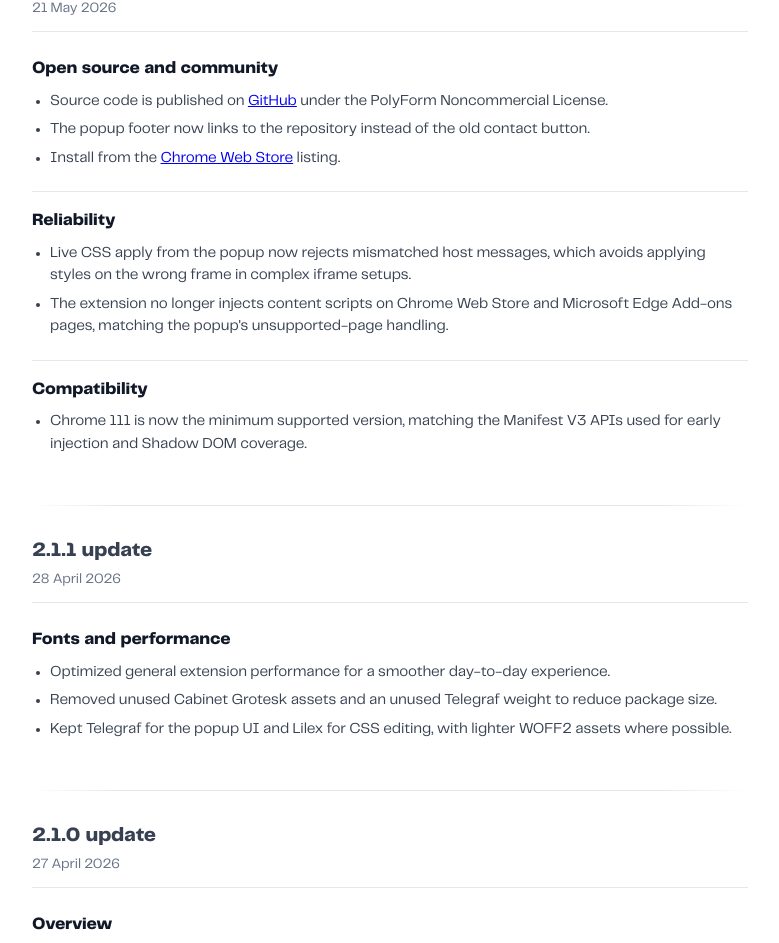
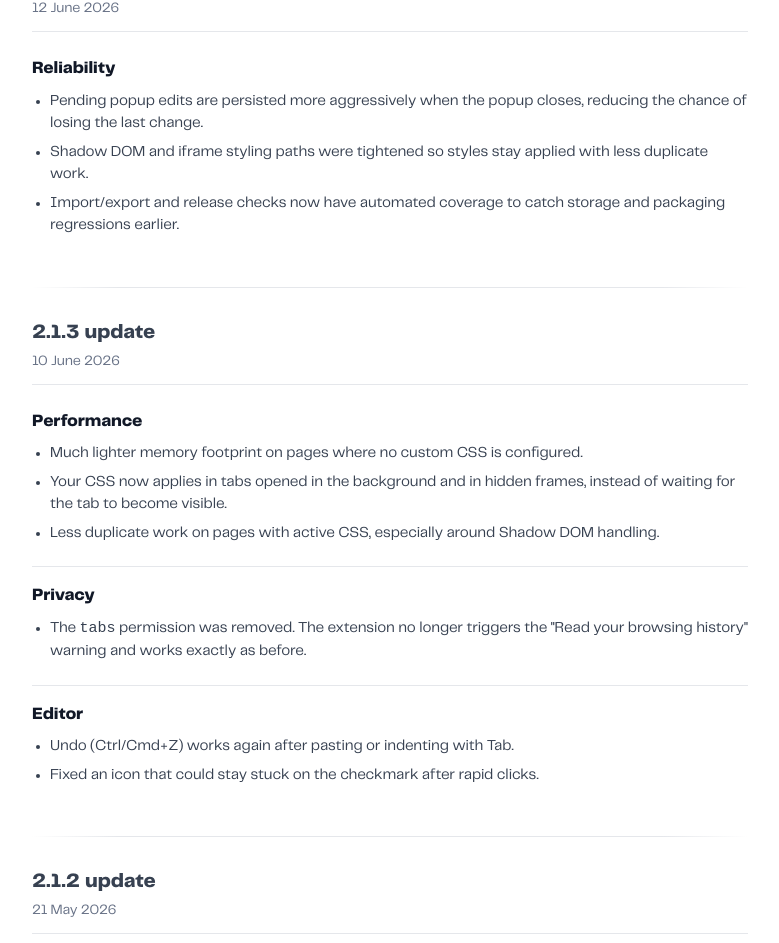
Before and after one commit to DailyXplorer/custom-css-injector, a browser extension: page whats-new.html in a window 1280 px wide. Shown: the part 146-1089 px from the top of the page, without its empty margins (250-1029 px from the left). Drawn offline with Linux system fonts and the light colour scheme.

Commit message:
Prepare 2.1.4 release

```diff
--- a/whats-new.html
+++ b/whats-new.html
@@ -14,7 +14,58 @@
       <h1>Release notes</h1>
     </header>
 
-    <article class="release-version" id="v2-1-2">
+    <article class="release-version" id="v2-1-4">
+      <header class="release-version-header">
+        <h2 class="release-version-title">2.1.4 update</h2>
+        <p class="release-date"><time datetime="2026-06-12">12 June 2026</time></p>
+      </header>
+
+      <section class="release-section">
+        <h3>Reliability</h3>
+        <ul>
+          <li>Pending popup edits are persisted more aggressively when the popup closes, reducing the chance of losing the last change.</li>
+          <li>Shadow DOM and iframe styling paths were tightened so styles stay applied with less duplicate work.</li>
+          <li>Import/export and release checks now have automated coverage to catch storage and packaging regressions earlier.</li>
+        </ul>
+      </section>
+    </article>
+
+    <div class="release-divider" role="presentation"></div>
+
+    <article class="release-version release-version--past" id="v2-1-3">
+      <header class="release-version-header">
+        <h2 class="release-version-title">2.1.3 update</h2>
+        <p class="release-date"><time datetime="2026-06-10">10 June 2026</time></p>
+      </header>
+
+      <section class="release-section">
+        <h3>Performance</h3>
+        <ul>
+          <li>Much lighter memory footprint on pages where no custom CSS is configured.</li>
+          <li>Your CSS now applies in tabs opened in the background and in hidden frames, instead of waiting for the tab to become visible.</li>
+          <li>Less duplicate work on pages with active CSS, especially around Shadow DOM handling.</li>
+        </ul>
+      </section>
+
+      <section class="release-section">
+        <h3>Privacy</h3>
+        <ul>
+          <li>The <code>tabs</code> permission was removed. The extension no longer triggers the "Read your browsing history" warning and works exactly as before.</li>
+        </ul>
+      </section>
+
+      <section class="release-section">
+        <h3>Editor</h3>
+        <ul>
+          <li>Undo (Ctrl/Cmd+Z) works again after pasting or indenting with Tab.</li>
+          <li>Fixed an icon that could stay stuck on the checkmark after rapid clicks.</li>
+        </ul>
+      </section>
+    </article>
+
+    <div class="release-divider" role="presentation"></div>
+
+    <article class="release-version release-version--past" id="v2-1-2">
       <header class="release-version-header">
         <h2 class="release-version-title">2.1.2 update</h2>
         <p class="release-date"><time datetime="2026-05-21">21 May 2026</time></p>
```
Also changed, not shown: README.md, manifest.json.
